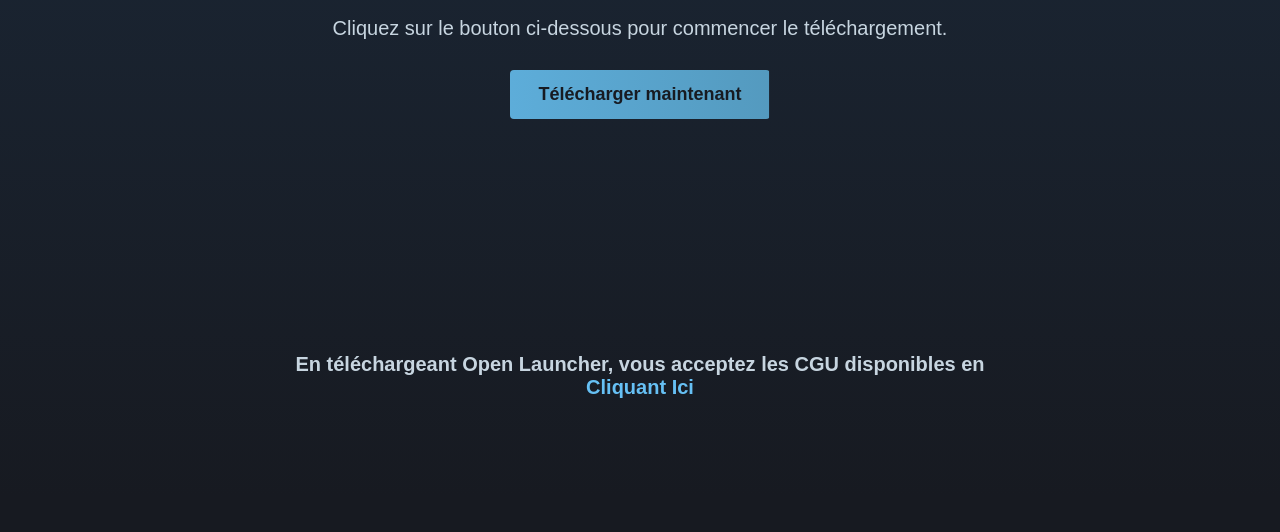
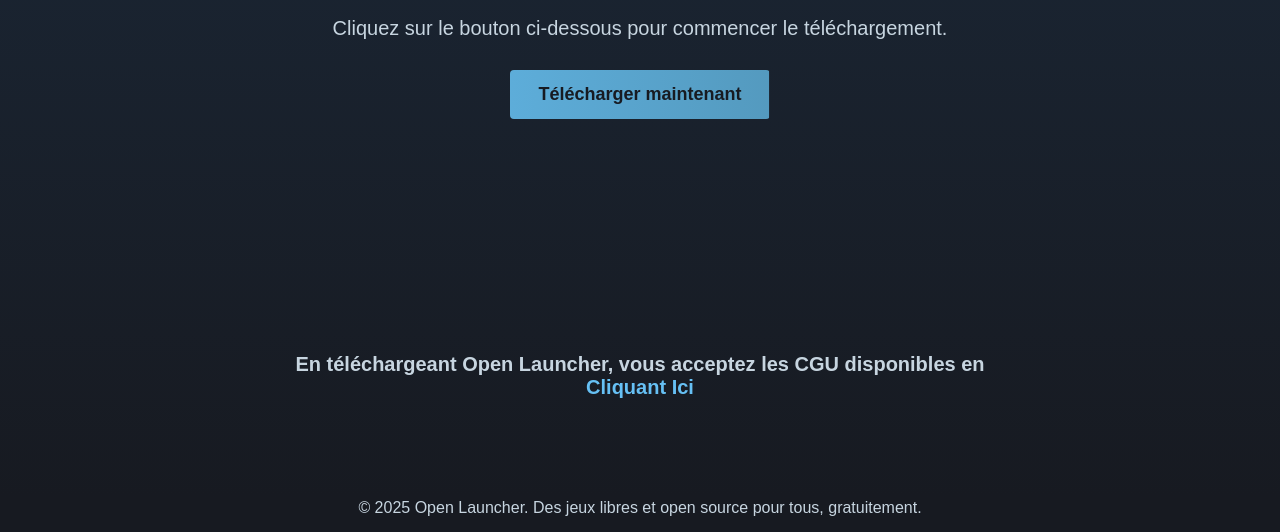
Before and after one commit to bowser-2077/bowser-2077.github.io, a website: page download.html in a window 1280 px wide. Shown: the part 268-800 px from the top of the page. Drawn offline with Linux system fonts and the light colour scheme.

Commit message:
Update download.html

```diff
--- a/download.html
+++ b/download.html
@@ -125,5 +125,9 @@
             </p>
         </strong>
      </header>
+      <footer>
+    <p>&copy; 2025 Open Launcher. Des jeux libres et open source pour tous, gratuitement.</p>
+  </footer>
+
 </body>
 </html>
```
